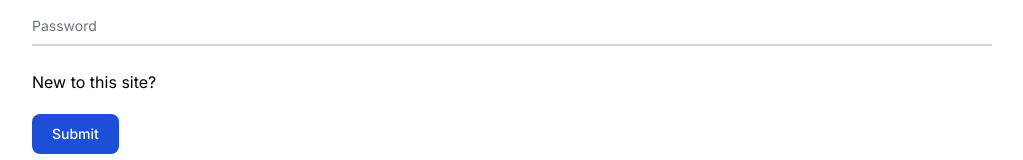
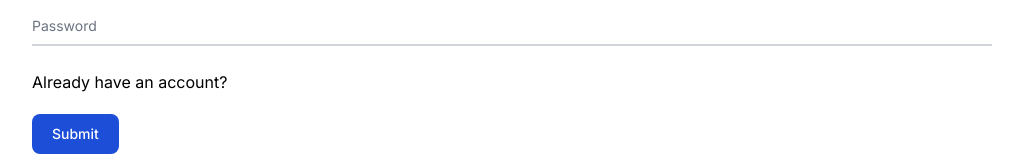
Before and after one commit to HasibUddin1/oruphones-project, a Next.js app: page /signUp in a window 1280 px wide. Shown: the part 208-368 px from the top of the page, without its empty margins (128-1151 px from the left). Built offline with nearby package versions, Linux system fonts and the light colour scheme.

Commit message:
added some changes for switching from login to signup

```diff
--- a/src/app/signUp/page.tsx
+++ b/src/app/signUp/page.tsx
@@ -36,7 +36,7 @@ export default function SignUpPage() {
                     <label htmlFor="floating_password" className="peer-focus:font-medium absolute text-sm text-gray-500 dark:text-gray-400 duration-300 transform -translate-y-6 scale-75 top-3 -z-10 origin-[0] peer-focus:left-0 peer-focus:text-blue-600 peer-focus:dark:text-blue-500 peer-placeholder-shown:scale-100 peer-placeholder-shown:translate-y-0 peer-focus:scale-75 peer-focus:-translate-y-6">Password</label>
                 </div>
                 <div className="w-fit hover:underline mb-5">
-                    <Link href='/signUp'><p>New to this site?</p></Link>
+                    <Link href='/login'><p>Already have an account?</p></Link>
                 </div>
                 <button type="submit" className="text-white bg-blue-700 hover:bg-blue-800 focus:ring-4 focus:outline-none focus:ring-blue-300 font-medium rounded-lg text-sm w-full sm:w-auto px-5 py-2.5 text-center dark:bg-blue-600 dark:hover:bg-blue-700 dark:focus:ring-blue-800">Submit</button>
             </form>
```
